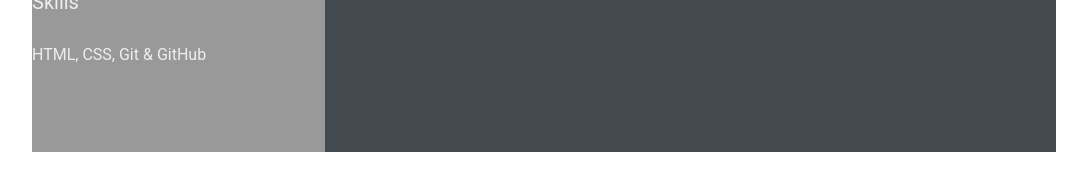
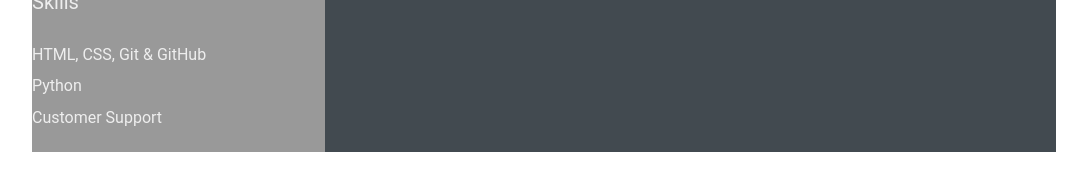
Before and after one commit to GitIAnd/devweekgit.github.io, a plain HTML site: page index.html in a window 1280 px wide. Shown: the part 680-864 px from the top of the page, without its empty margins (96-1183 px from the left). Drawn offline with Linux system fonts and the light colour scheme.

```diff
--- a/index.html
+++ b/index.html
@@ -38,6 +38,8 @@
                     <ul>
                         <li>
                             <p>HTML, CSS, Git & GitHub</p>
+                            <p>Python</p>
+                            <p>Customer Support</p>
                         </li>
                     </ul>
                 </div>
```
